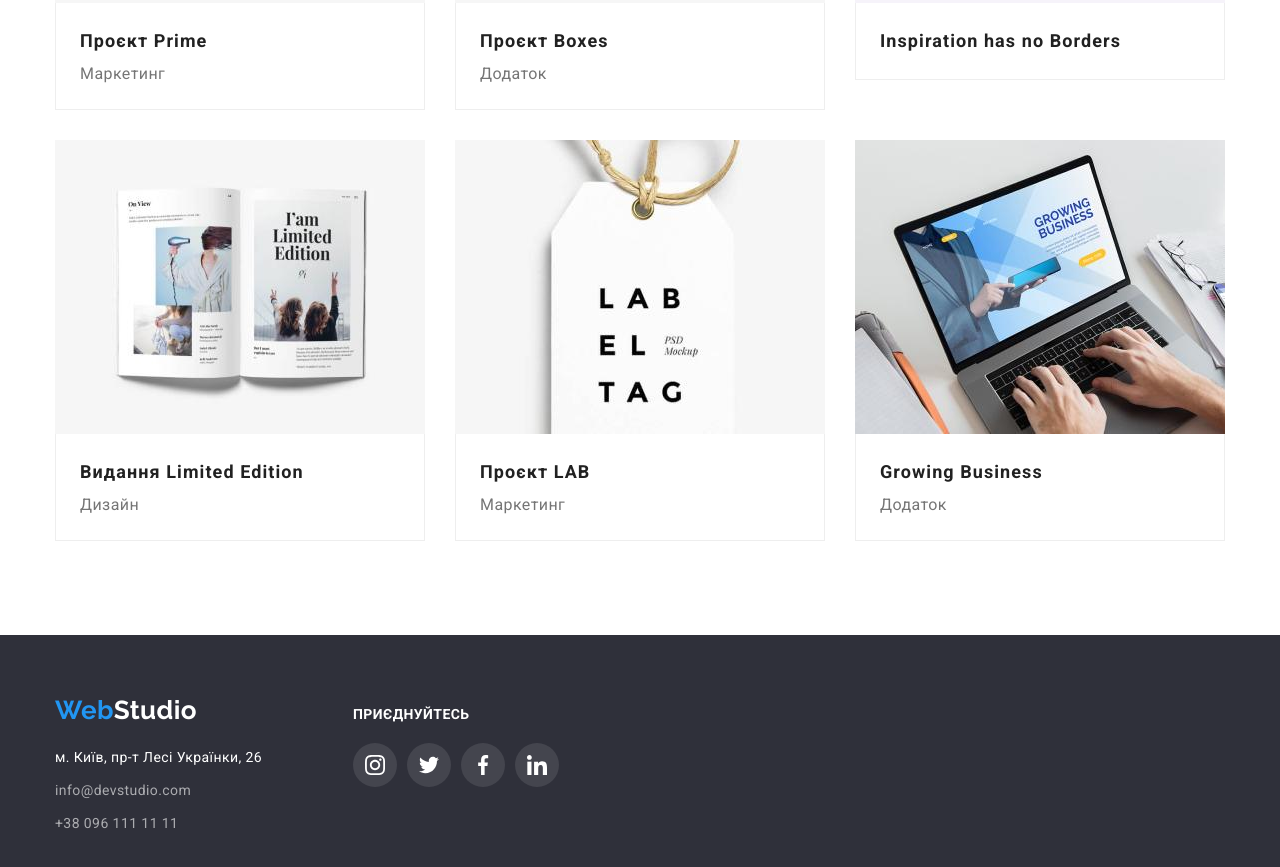
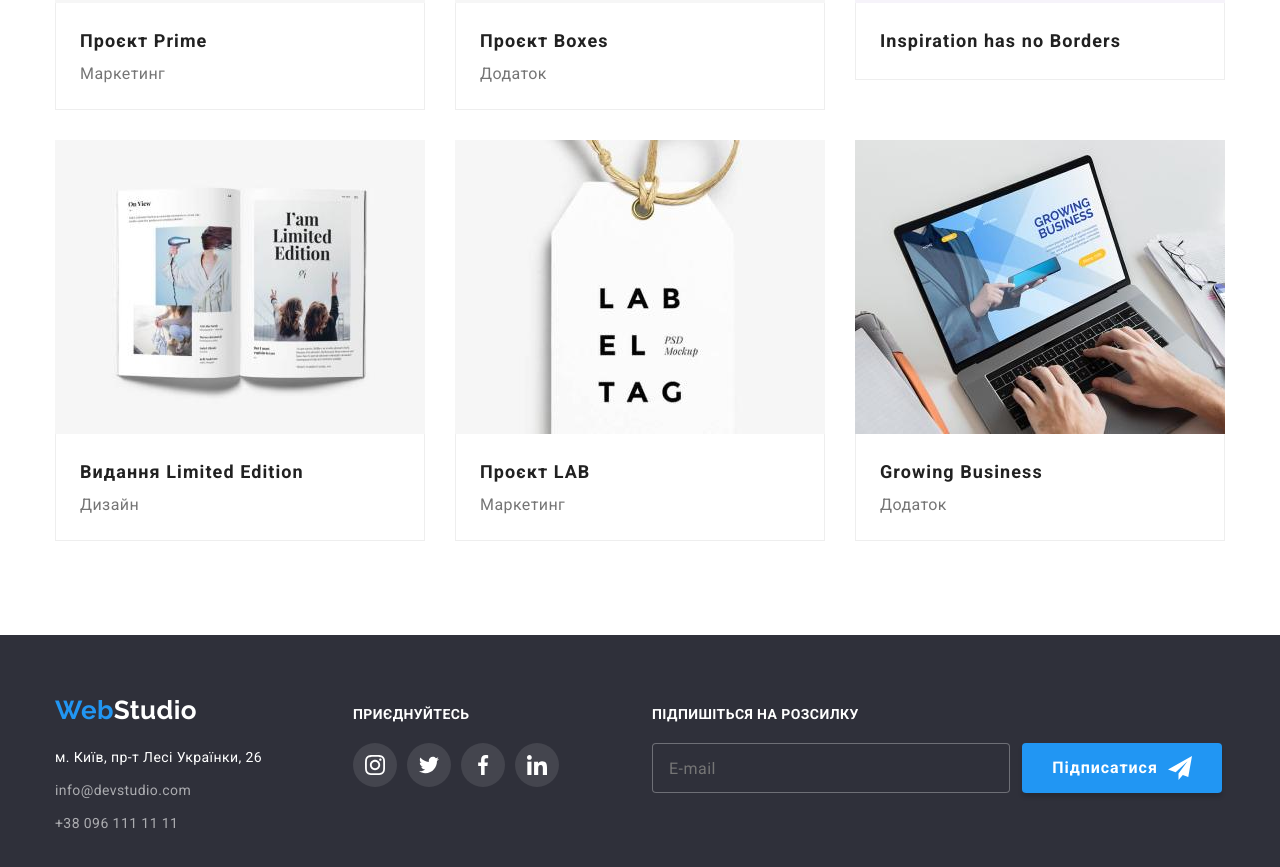
Before and after one commit to LenaMaistrenko/goit-markup-hw-06, a plain HTML site: page portfolio.html in a window 1280 px wide. Shown: the part 987-1854 px from the top of the page. Drawn offline with nearby package versions, Linux system fonts and the light colour scheme.

Commit message:
Update portfolio.html

```diff
--- a/portfolio.html
+++ b/portfolio.html
@@ -285,6 +285,26 @@
               </li>
             </ul>
           </div>
+          <div class="row-enjoy">
+            <p class="sub-title">підпишіться на розсилку</p>
+            <form class="form-footer">
+              <input
+                type="email"
+                name="mail-sub"
+                id="mail-sub"
+                placeholder="E-mail"
+                class="footer-input"
+              />
+              <button type="submit" class="footer-btn">
+                Підписатися
+                <span class="send-svg">
+                  <svg class="footer-list-icon-svg" width="24" height="24">
+                    <use href="./images/symbol-defs.svg#icon-send"></use>
+                  </svg>
+                </span>
+              </button>
+            </form>
+          </div>
         </div>
       </div>
     </footer>
```
